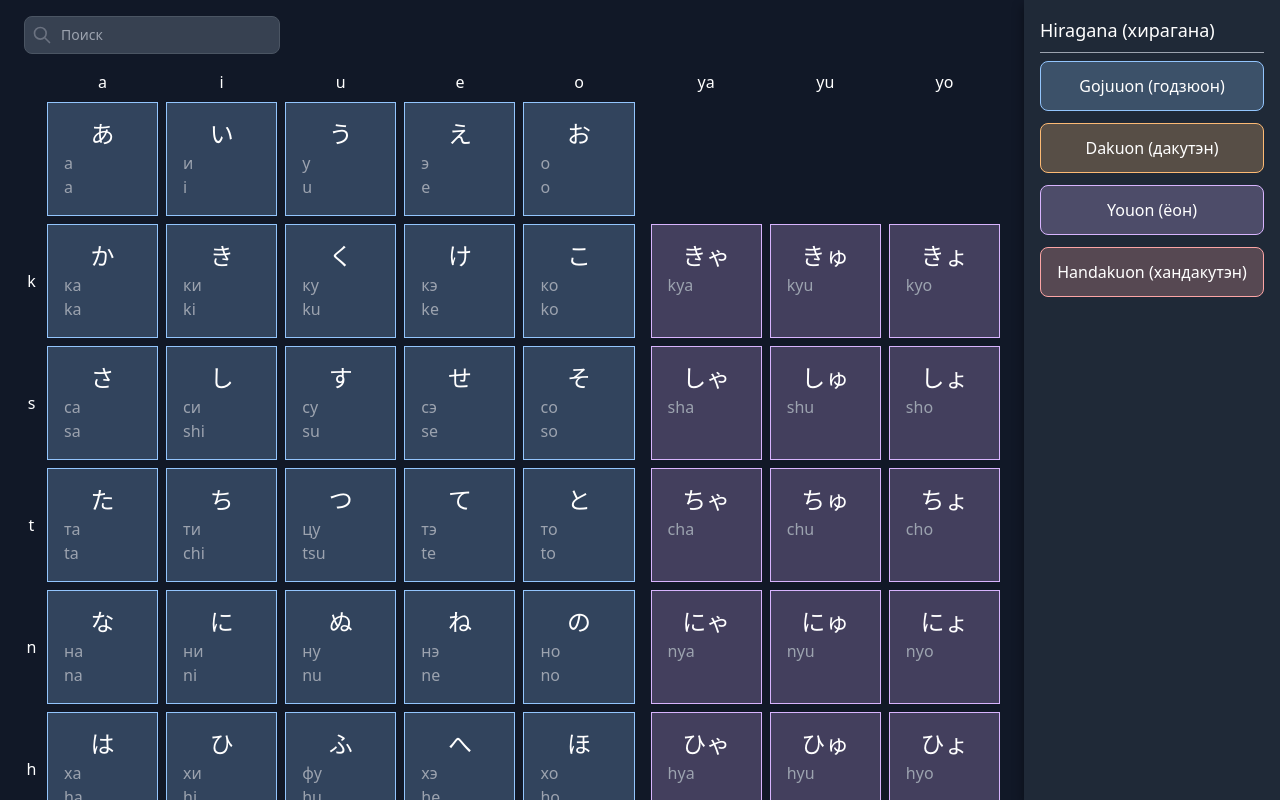
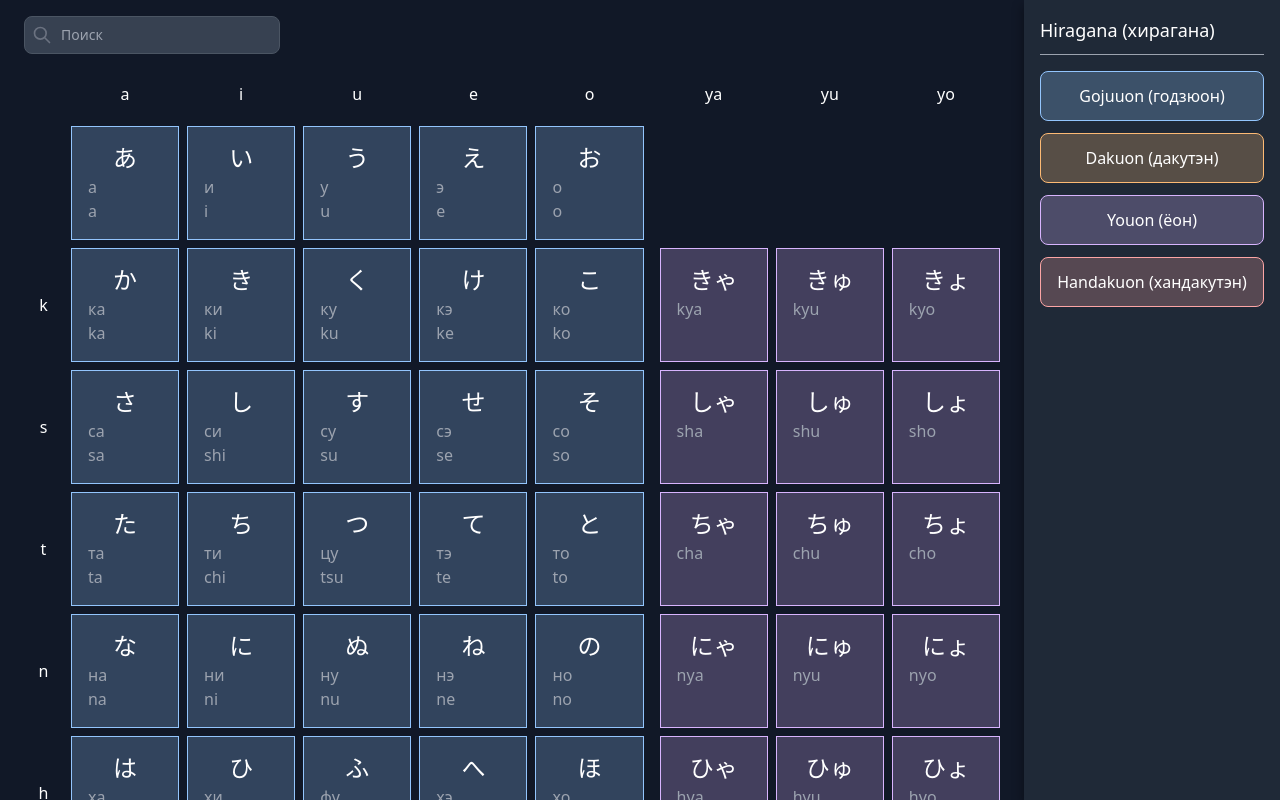
Before and after one commit to pritulaziah/japanese-alphabet, a Next.js app: page /learn in a window 1280 px wide. Shown: the top 800 px of the page. Built offline with nearby package versions, Linux system fonts and the light colour scheme.

Commit message:
minor fix styles

```diff
--- a/components/japanese/Settings.tsx
+++ b/components/japanese/Settings.tsx
@@ -35,7 +35,7 @@ const Settings = ({ visibleTypes, onChangeVisibleType }: IProps) => {
   return (
     <div className="relative h-full">
       <div className="sticky top-0 min-h-screen bg-gray-800 p-4 bg-gray-800 shadow-sidebar">
-        <h3 className="text-lg border-b border-gray-400 pb-2 mb-2">
+        <h3 className="text-lg border-b border-gray-400 pb-2.5 mb-4">
           Hiragana (хирагана)
         </h3>
         <ul className="list-none">
--- a/components/japanese/Table.tsx
+++ b/components/japanese/Table.tsx
@@ -235,7 +235,11 @@ const Table = ({ alphabet, visibleTypes }: IProps) => {
       .map((cell) => (
         <div
           key={cell.name || cell.value}
-          className={`flex items-center justify-center ${cell.className} ${className}`}
+          className={clsx(
+            "flex items-center justify-center p-3",
+            cell.className,
+            className
+          )}
         >
           <span>{cell.name != null ? cell.name : cell.value}</span>
         </div>
```
